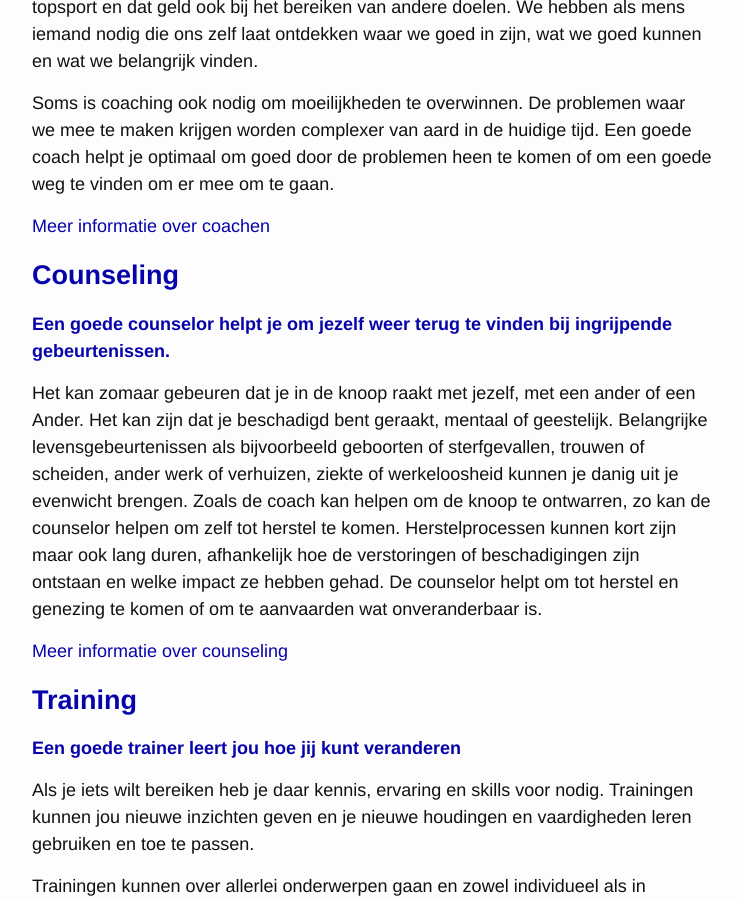
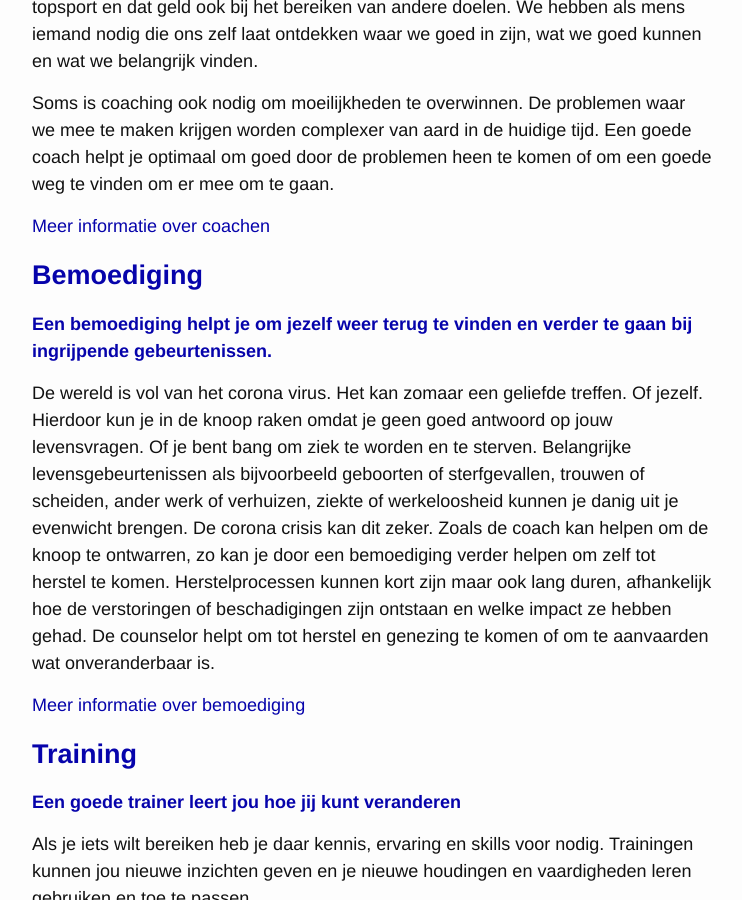
Before and after one commit to keesneven/keesneven.github.io, a Jekyll site: the page built from diensten.html, in a window 1280 px wide and 900 px high, scrolled down 1255 px. Shown: the whole window, without its empty margins (268-1010 px from the left). Built offline with Jekyll 4.4.1, drawn with Linux system fonts in a browser that asks for light colours; nearby versions of some CDN libraries.

Commit message:
Update diensten.yaml

```diff
--- a/_data/diensten.yaml
+++ b/_data/diensten.yaml
@@ -30,17 +30,17 @@
     </p>"
   link: /diensten/coaching/
 
-- name: Counseling
-  slug: De weg naar herstel
+- name: Bemoediging
+  slug: Kracht om op te staan
   description:
     "<p>
-      <strong>Een goede counselor helpt je om jezelf weer terug te vinden bij ingrijpende gebeurtenissen.</strong>
+      <strong>Een bemoediging helpt je om jezelf weer terug te vinden en verder te gaan bij ingrijpende gebeurtenissen.</strong>
     </p>
     <p>
-      Het kan zomaar gebeuren dat je in de knoop raakt met jezelf, met een ander of een Ander. Het kan zijn dat je beschadigd bent geraakt, mentaal of geestelijk. Belangrijke levensgebeurtenissen als bijvoorbeeld geboorten of sterfgevallen, trouwen of scheiden, ander werk of verhuizen, ziekte of werkeloosheid kunnen je danig uit je evenwicht brengen.
-      Zoals de coach kan helpen om de knoop te ontwarren,  zo kan de counselor helpen om zelf tot herstel te komen. Herstelprocessen kunnen kort zijn maar ook lang duren, afhankelijk hoe de verstoringen of beschadigingen zijn ontstaan en welke impact ze hebben gehad. De counselor helpt om tot herstel en genezing te komen of om te aanvaarden wat onveranderbaar is.
+      De wereld is vol van het corona virus. Het kan zomaar een geliefde treffen. Of jezelf. Hierdoor kun je in de knoop raken omdat je geen goed antwoord op jouw levensvragen. Of je bent bang om ziek te worden en te sterven. Belangrijke levensgebeurtenissen als bijvoorbeeld geboorten of sterfgevallen, trouwen of scheiden, ander werk of verhuizen, ziekte of werkeloosheid kunnen je danig uit je evenwicht brengen.
+      De corona crisis kan dit zeker. Zoals de coach kan helpen om de knoop te ontwarren, zo kan je door een bemoediging verder helpen om zelf tot herstel te komen. Herstelprocessen kunnen kort zijn maar ook lang duren, afhankelijk hoe de verstoringen of beschadigingen zijn ontstaan en welke impact ze hebben gehad. De counselor helpt om tot herstel en genezing te komen of om te aanvaarden wat onveranderbaar is.
     </p>"
-  link: /diensten/counseling/
+  link: /diensten/bemoediging/
 
 - name: Training
   slug: De weg van verandering
```
